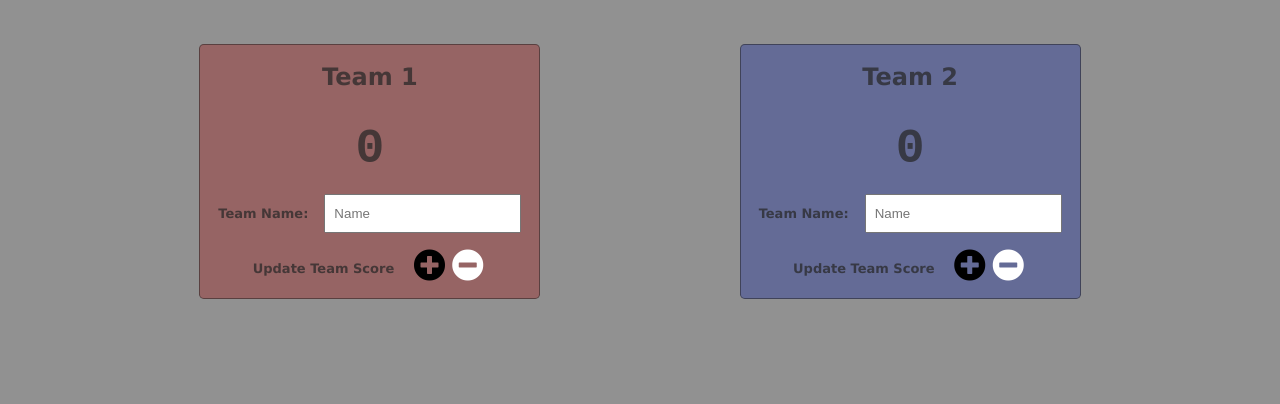
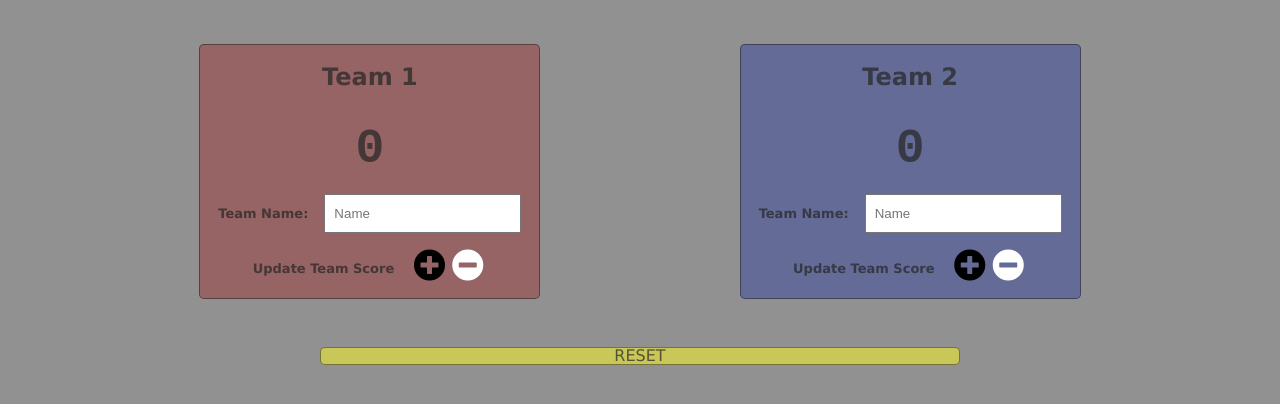
Before and after one commit to dannyjle/scoreboard, a website: page public/index.html in a window 1280 px wide. Shown: the part 36-440 px from the top of the page. Drawn offline with Linux system fonts and the light colour scheme.

Commit message:
Added Reset HTML and CSS

```diff
--- a/public/index.html
+++ b/public/index.html
@@ -47,6 +47,8 @@
       </section>
     </main>
 
+    <footer>RESET</footer>
+
     <script src="/main.js" charset="utf-8"></script>
   </body>
 </html>
--- a/public/screen.css
+++ b/public/screen.css
@@ -90,3 +90,17 @@ fieldset i.add {
 fieldset i.subtract {
   color: #ffffff;
 }
+
+footer {
+  min-width: 5rem;
+  border: thin solid #1a1a1a7c;
+  border-radius: 0.3rem;
+  margin-bottom: 3rem;
+  margin-left: 20rem;
+  margin-right: 20rem;
+  background-color: rgb(201, 199, 87);
+
+  display: flex;
+  flex-direction: column;
+  align-items: center;
+}
```
